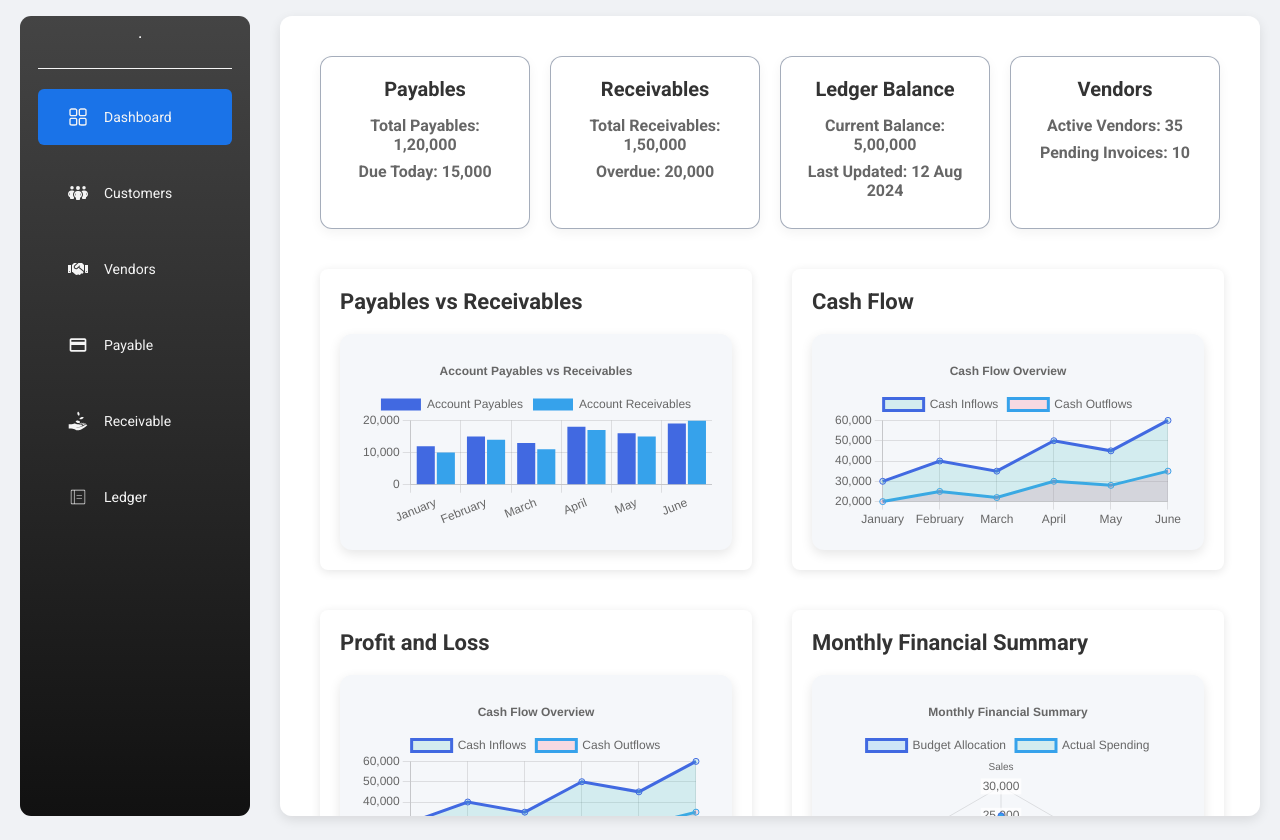
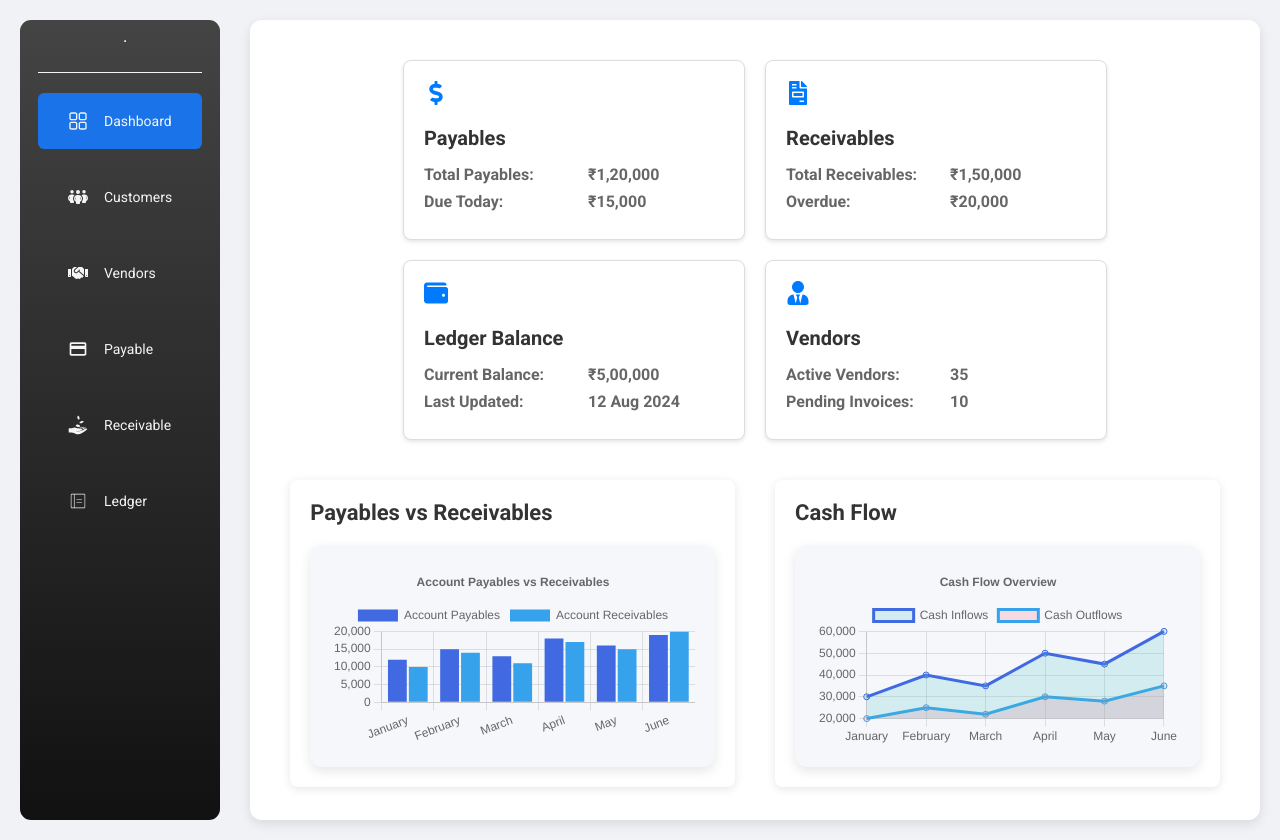
Before and after one commit to PRAVALLIKA-2301/Finance-and-Accounting, a React (Create React App) app: page / in a window 1280 px wide. Built offline with nearby package versions, Linux system fonts and the light colour scheme.

Commit message:
changed dashboard

```diff
--- a/src/pages/Dashboard.css
+++ b/src/pages/Dashboard.css
@@ -36,22 +36,6 @@
   color: #fff;
   transition: transform 0.3s ease, box-shadow 0.3s ease;
 }
-
-/* .card:nth-child(1) {
-  background-color: #ff6f61;
-}
-
-.card:nth-child(2) {
-  background-color: #ffcc5c;
-}
-
-.card:nth-child(3) {
-  background-color: #88d8b0;
-}
-
-.card:nth-child(4) {
-  background-color: #4a90e2;
-} */
 
 .card:hover {
   transform: translateY(-5px);
@@ -175,3 +159,45 @@
     grid-template-columns: 1fr;
   }
 }
+
+.dashboard-container {
+  padding: 20px;
+}
+
+.cards-container {
+  display: flex;
+  flex-wrap: wrap;
+  gap: 20px;
+  justify-content: center;
+}
+
+.card {
+  background: #fff;
+  border: 1px solid #ddd;
+  border-radius: 8px;
+  padding: 20px;
+  box-shadow: 0 2px 4px rgba(0, 0, 0, 0.1);
+  width: 300px;
+  text-align: left;
+}
+
+.card h3 {
+  margin-top: 0;
+}
+
+.icon {
+  font-size: 24px;
+  color: #007bff;
+  margin-bottom: 15px;
+}
+
+.detail-label {
+  display: inline-block;
+  width: 160px; /* Adjusted for better alignment */
+  font-weight: bold;
+}
+
+p {
+  margin: 5px 0;
+  font-size: 14px;
+}
--- a/src/pages/Dashboardd.jsx
+++ b/src/pages/Dashboardd.jsx
@@ -7,6 +7,13 @@ import ProfitLossChart from "../Components/Profitloss";
 import MonthlySummaryChart from "../Components/Monthlysummary";
 import Piechart from "../Components/Piechart";
 import InvoicesBar from "../Components/InvoicesBar";
+import { NavLink } from "react-router-dom";
+import {
+  FaDollarSign,
+  FaFileInvoice,
+  FaWallet,
+  FaUserTie,
+} from "react-icons/fa";
 
 function Dashboardd() {
   return (
@@ -14,26 +21,62 @@ function Dashboardd() {
       <Sidebar />
       <div className="dashboard-content">
         {/* Cards Section */}
+
         <div className="cards-container">
+          {/* Payables Card */}
           <div className="card">
+            <div className="icon">
+              <FaDollarSign />
+            </div>
             <h3>Payables</h3>
-            <p>Total Payables: 1,20,000</p>
-            <p>Due Today: 15,000</p>
+            <p>
+              <span className="detail-label">Total Payables:</span> ₹1,20,000
+            </p>
+            <p>
+              <span className="detail-label">Due Today:</span> ₹15,000
+            </p>
           </div>
+
+          {/* Receivables Card */}
           <div className="card">
+            <div className="icon">
+              <FaFileInvoice />
+            </div>
             <h3>Receivables</h3>
-            <p>Total Receivables: 1,50,000</p>
-            <p>Overdue: 20,000</p>
+            <p>
+              <span className="detail-label">Total Receivables:</span> ₹1,50,000
+            </p>
+            <p>
+              <span className="detail-label">Overdue:</span> ₹20,000
+            </p>
           </div>
+
+          {/* Ledger Balance Card */}
           <div className="card">
+            <div className="icon">
+              <FaWallet />
+            </div>
             <h3>Ledger Balance</h3>
-            <p>Current Balance: 5,00,000</p>
-            <p>Last Updated: 12 Aug 2024</p>
+            <p>
+              <span className="detail-label">Current Balance:</span> ₹5,00,000
+            </p>
+            <p>
+              <span className="detail-label">Last Updated:</span> 12 Aug 2024
+            </p>
           </div>
+
+          {/* Vendors Card */}
           <div className="card">
+            <div className="icon">
+              <FaUserTie />
+            </div>
             <h3>Vendors</h3>
-            <p>Active Vendors: 35</p>
-            <p>Pending Invoices: 10</p>
+            <p>
+              <span className="detail-label">Active Vendors:</span> 35
+            </p>
+            <p>
+              <span className="detail-label">Pending Invoices:</span> 10
+            </p>
           </div>
         </div>
 
```
Also changed, not shown: 2 other files (tests, documents, lock files or other folders).
